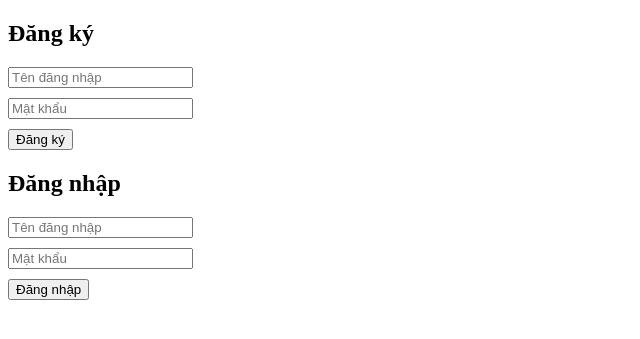
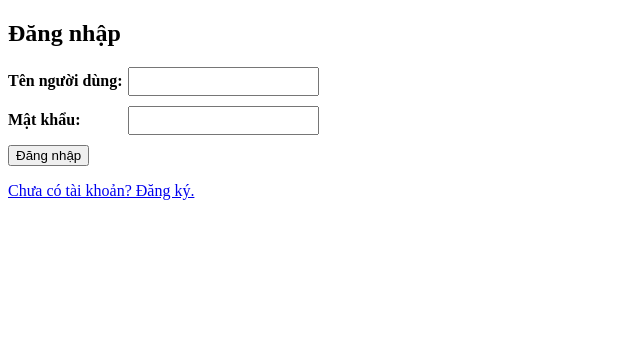
Before and after one commit to gbao261205/Login-Res-uses-tf-encrypted, a Flask app: page / in a window 1280 px wide. Shown: the top 339 px of the page, without its empty margins (0-640 px from the left). Run offline with Flask 3, Linux system fonts and the light colour scheme.

Commit message:
Tach rieng trang login va trang res

```diff
--- a/app.py
+++ b/app.py
@@ -1,65 +1,91 @@
-from flask import Flask, render_template, request, redirect, url_for
+from flask import Flask, request, redirect, render_template
 import json
+import tf_encrypted as tfe
+import numpy as np
 import os
-import tf_encrypted as tfe
+import tensorflow as tf
 
 app = Flask(__name__)
 
 DATA_FILE = 'data.json'
 
+
 def encrypt_text(text):
-    # Mã hóa chuỗi bằng tf-encrypted (biểu diễn đơn giản dưới dạng số)
-    return [ord(c) for c in text]
 
-def decrypt_text(encoded_list):
-    return ''.join([chr(i) for i in encoded_list])
+    text_bytes = [ord(c) for c in text]
+
+    config = tfe.LocalConfig([
+        ('alice', 'localhost:4000'),
+        ('bob', 'localhost:4001'),
+        ('crypto-producer', 'localhost:4002')
+    ])
+
+    tfe.set_config(config)
+
+    protocol = tfe.protocol.Pond()
+    tfe.set_protocol(protocol)
+
+    alice = tfe.get_config().get_player('alice')
+
+    session = tfe.Session()
+
+    with session:
+        private_input = tfe.define_private_input(alice, lambda: tf.constant(text_bytes, tf.int32))
+        result = session.run(private_input.reveal())
+
+    return result
 
 def load_users():
-    if not os.path.exists(DATA_FILE) or os.stat(DATA_FILE).st_size == 0:
+    if not os.path.exists(DATA_FILE):
         return []
     with open(DATA_FILE, 'r') as f:
-        return json.load(f)
+        try:
+            return json.load(f)
+        except json.JSONDecodeError:
+            return []
 
 def save_user(username, password):
     users = load_users()
-    users.append({
-        'username_enc': encrypt_text(username),
-        'password_enc': encrypt_text(password)
-    })
+    username_enc = encrypt_text(username).tolist()  # Mã hóa tên người dùng
+    password_enc = encrypt_text(password).tolist()  # Mã hóa mật khẩu
+    users.append({'username_enc': username_enc, 'password_enc': password_enc})
     with open(DATA_FILE, 'w') as f:
         json.dump(users, f)
 
 def check_login(username, password):
     users = load_users()
-    username_enc = encrypt_text(username)
-    password_enc = encrypt_text(password)
+    username_enc = encrypt_text(username).tolist()
+    password_enc = encrypt_text(password).tolist()
     for user in users:
-        if user['username_enc'] == username_enc and user['password_enc'] == password_enc:
-            return user
+        if 'username_enc' in user and 'password_enc' in user:
+            if user['username_enc'] == username_enc and user['password_enc'] == password_enc:
+                return user
     return None
 
 @app.route('/')
 def home():
-    return render_template('home.html')
+    return render_template('login.html')  # mặc định đưa tới trang đăng nhập
 
-@app.route('/register', methods=['POST'])
+@app.route('/register', methods=['GET', 'POST'])
 def register():
-    username = request.form['username']
-    password = request.form['password']
-    save_user(username, password)
-    return "Đăng ký thành công! <a href='/'>Quay lại trang chủ</a>"
+    if request.method == 'POST':
+        username = request.form['username']
+        password = request.form['password']
+        save_user(username, password)
+        return render_template('success.html', username_enc=encrypt_text(username).tolist(), password_enc=encrypt_text(password).tolist())
+    return render_template('register.html')
 
-@app.route('/login', methods=['POST'])
+@app.route('/login', methods=['GET', 'POST'])
 def login():
-    username = request.form['username']
-    password = request.form['password']
-    user = check_login(username, password)
-    if user:
-        return render_template('success.html',
-                               username_enc=user['username_enc'],
-                               password_enc=user['password_enc'])
-    else:
-        return "Sai tài khoản hoặc mật khẩu. <a href='/'>Thử lại</a>"
+    if request.method == 'POST':
+        username = request.form['username']
+        password = request.form['password']
+        user = check_login(username, password)
+        if user:
+            return render_template('success.html', username_enc=user['username_enc'], password_enc=user['password_enc'])
+        else:
+            return "Đăng nhập thất bại. Sai thông tin."
+    return render_template('login.html')
 
 if __name__ == '__main__':
     app.run(debug=True)
--- a/data.json
+++ b/data.json
@@ -1 +1 @@
-[{"username_enc": [97, 98, 99], "password_enc": [49, 50, 51]}, {"username_enc": [49, 50, 51], "password_enc": [49, 49, 49]}]
+[{"username_enc": [97, 98, 99], "password_enc": [49, 50, 51]}, {"username_enc": [49, 50, 51], "password_enc": [49, 49, 49]}, {"username_enc": [103.0, 105.0, 97.0, 98.0, 97.0, 111.0], "password_enc": [49.0, 50.0, 51.0]}]
--- a/templates/home.html
+++ /dev/null
@@ -1,24 +0,0 @@
-<!DOCTYPE html>
-<html>
-<head>
-    <meta charset="UTF-8">
-    <title>Đăng ký / Đăng nhập</title>
-</head>
-<body>
-    <h2>Đăng ký</h2>
-    <form method="POST" action="/register">
-        <input type="text" name="username" placeholder="Tên đăng nhập" style="margin-bottom: 10px;" required> <br>
-        <input type="password" name="password" placeholder="Mật khẩu" style="margin-bottom: 10px;" required> <br>
-        <button type="submit">Đăng ký</button>
-    </form>
-
-    <h2>Đăng nhập</h2>
-    <form method="POST" action="/login">
-        <input type="text" name="username" placeholder="Tên đăng nhập" style="margin-bottom: 10px;" required>
-        <br>
-        <input type="password" name="password" placeholder="Mật khẩu" style="margin-bottom: 10px;" required>
-        <br>
-        <button type="submit">Đăng nhập</button>
-    </form>
-</body>
-</html>
--- /dev/null
+++ b/templates/login.html
@@ -0,0 +1,38 @@
+<!DOCTYPE html>
+<html>
+<head>
+    <meta charset="UTF-8">
+  <title>Đăng nhập</title>
+  <style>
+    .form-group {
+      margin-bottom: 10px;
+      display: flex;
+      align-items: center;
+    }
+    label {
+      width: 120px;
+      font-weight: bold;
+    }
+    input[type="text"],
+    input[type="password"] {
+      width: 2/3;
+      padding: 5px;
+    }
+  </style>
+</head>
+<body>
+  <h2>Đăng nhập</h2>
+  <form method="post">
+    <div class="form-group">
+      <label for="username">Tên người dùng:</label>
+      <input type="text" name="username" id="username">
+    </div>
+    <div class="form-group">
+      <label for="password">Mật khẩu:</label>
+      <input type="password" name="password" id="password">
+    </div>
+    <input type="submit" value="Đăng nhập">
+  </form>
+  <p><a href="/register">Chưa có tài khoản? Đăng ký.</a></p>
+</body>
+</html>
```
Also changed, not shown: templates/register.html (added, +38 -0 lines), templates/success.html (+3 -4 lines).
